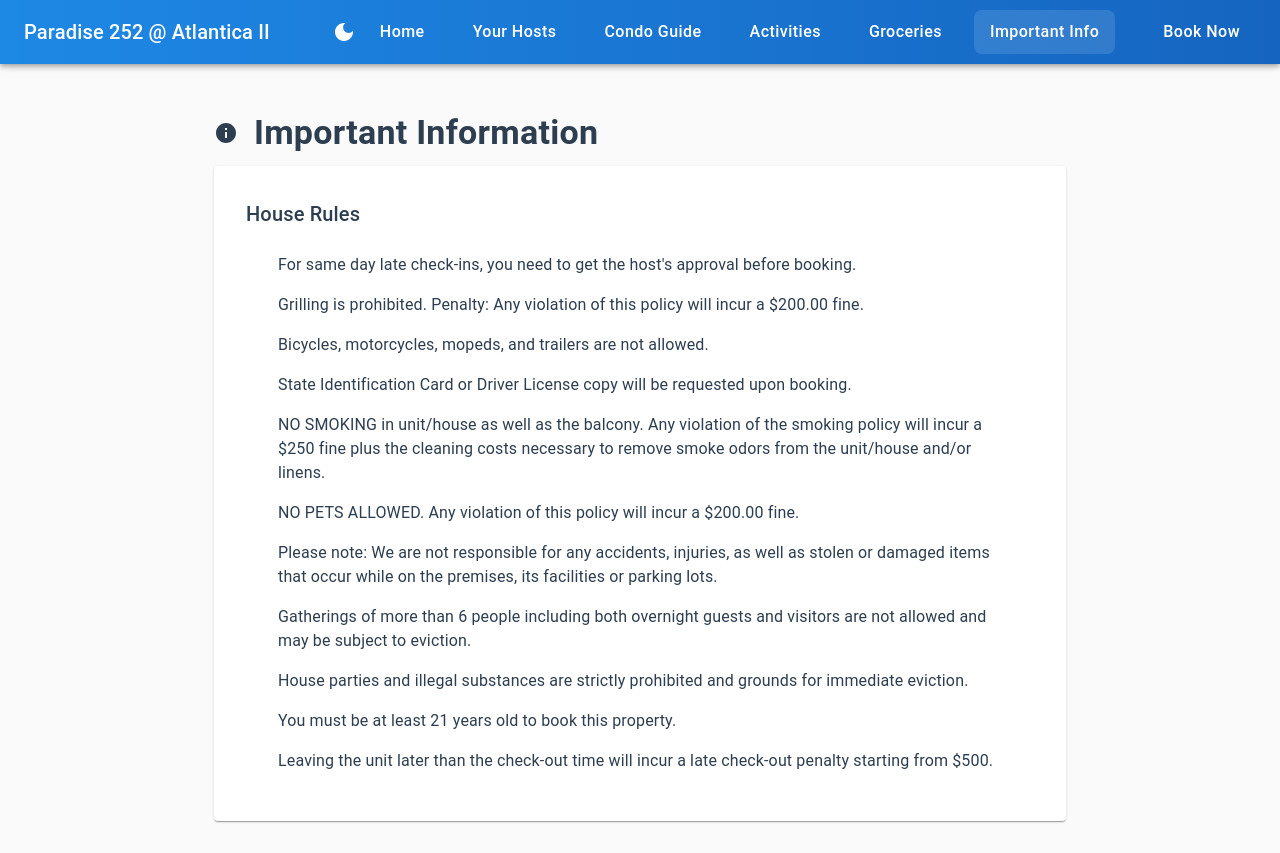
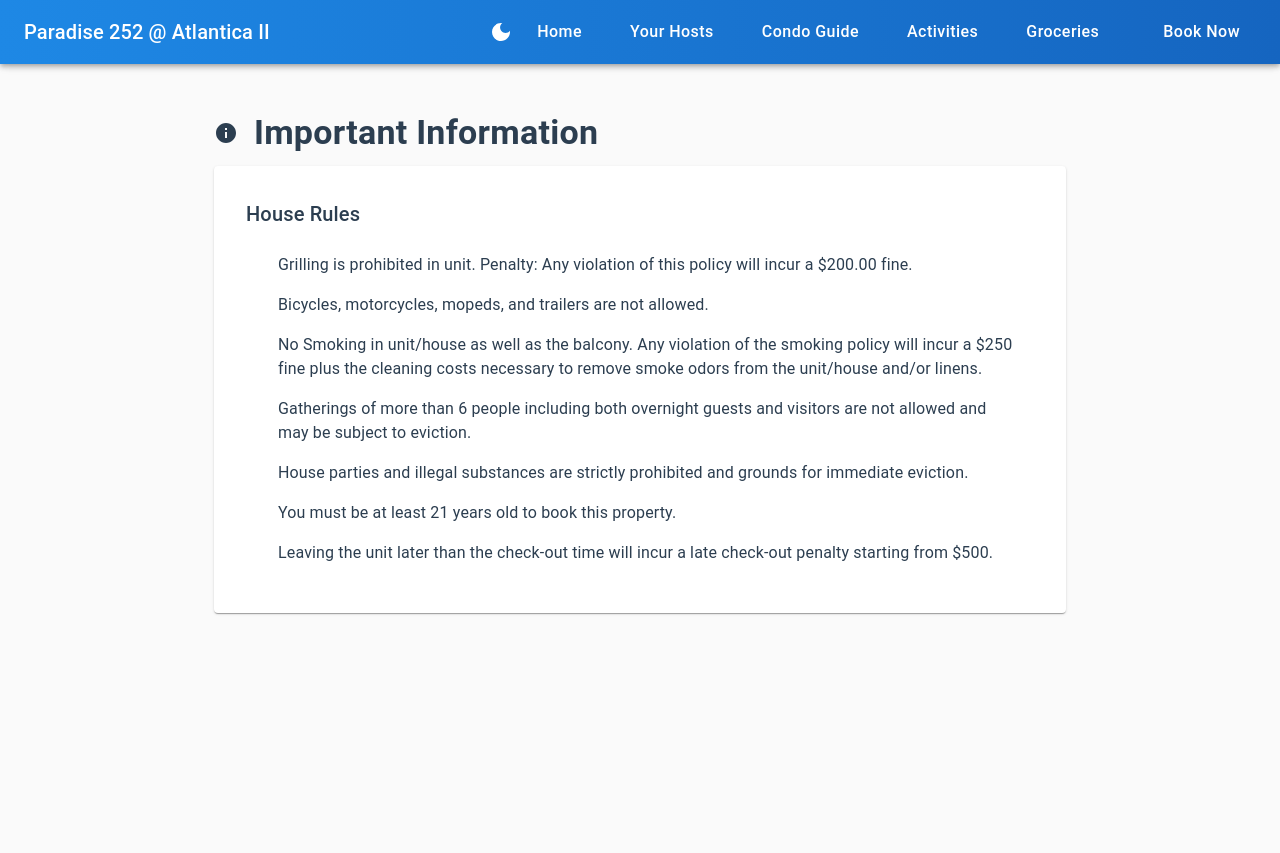
Before and after one commit to johnnynumber4/condo-static, a Next.js app: page /info in a window 1280 px wide. After the commit the page ends 832 px from the top, so only its background shows below. Built offline with nearby package versions, Linux system fonts and the light colour scheme.

Commit message:
fix: more info removal

```diff
--- a/src/app/components/Navigation/Navigation.tsx
+++ b/src/app/components/Navigation/Navigation.tsx
@@ -38,7 +38,7 @@
   // { text: 'Guest Book', href: '/guestbook', icon: <BookIcon /> },
   { text: 'Activities', href: '/activities', icon: <LocationIcon /> },
   { text: 'Groceries', href: '/groceries', icon: <ShoppingCartIcon /> },
-  { text: 'Important Info', href: '/info', icon: <InfoIcon /> },
+  // { text: 'Important Info', href: '/info', icon: <InfoIcon /> },
 ];
 
 export default function Navigation() {
--- a/src/app/info/page.tsx
+++ b/src/app/info/page.tsx
@@ -37,35 +37,35 @@
             House Rules
           </Typography>
           <List sx={{ pl: 2 }}>
-            <ListItem sx={{ display: 'list-item' }}>
+            {/* <ListItem sx={{ display: 'list-item' }}>
               For same day late check-ins, you need to get the host&apos;s
               approval before booking.
-            </ListItem>
+            </ListItem> */}
             <ListItem sx={{ display: 'list-item' }}>
-              Grilling is prohibited. Penalty: Any violation of this policy will
+              Grilling is prohibited in unit. Penalty: Any violation of this policy will
               incur a $200.00 fine.
             </ListItem>
             <ListItem sx={{ display: 'list-item' }}>
               Bicycles, motorcycles, mopeds, and trailers are not allowed.
             </ListItem>
-            <ListItem sx={{ display: 'list-item' }}>
+            {/* <ListItem sx={{ display: 'list-item' }}>
               State Identification Card or Driver License copy will be requested
               upon booking.
-            </ListItem>
+            </ListItem> */}
             <ListItem sx={{ display: 'list-item' }}>
-              NO SMOKING in unit/house as well as the balcony. Any violation of
+              No Smoking in unit/house as well as the balcony. Any violation of
               the smoking policy will incur a $250 fine plus the cleaning costs
               necessary to remove smoke odors from the unit/house and/or linens.
             </ListItem>
-            <ListItem sx={{ display: 'list-item' }}>
+            {/* <ListItem sx={{ display: 'list-item' }}>
               NO PETS ALLOWED. Any violation of this policy will incur a $200.00
               fine.
-            </ListItem>
-            <ListItem sx={{ display: 'list-item' }}>
+            </ListItem> */}
+            {/* <ListItem sx={{ display: 'list-item' }}>
               Please note: We are not responsible for any accidents, injuries,
               as well as stolen or damaged items that occur while on the
               premises, its facilities or parking lots.
-            </ListItem>
+            </ListItem> */}
             <ListItem sx={{ display: 'list-item' }}>
               Gatherings of more than 6 people including both overnight guests
               and visitors are not allowed and may be subject to eviction.
```
Also changed, not shown: src/app/guide/page.tsx (+0 -34 lines), src/app/page.tsx (+4 -4 lines).
